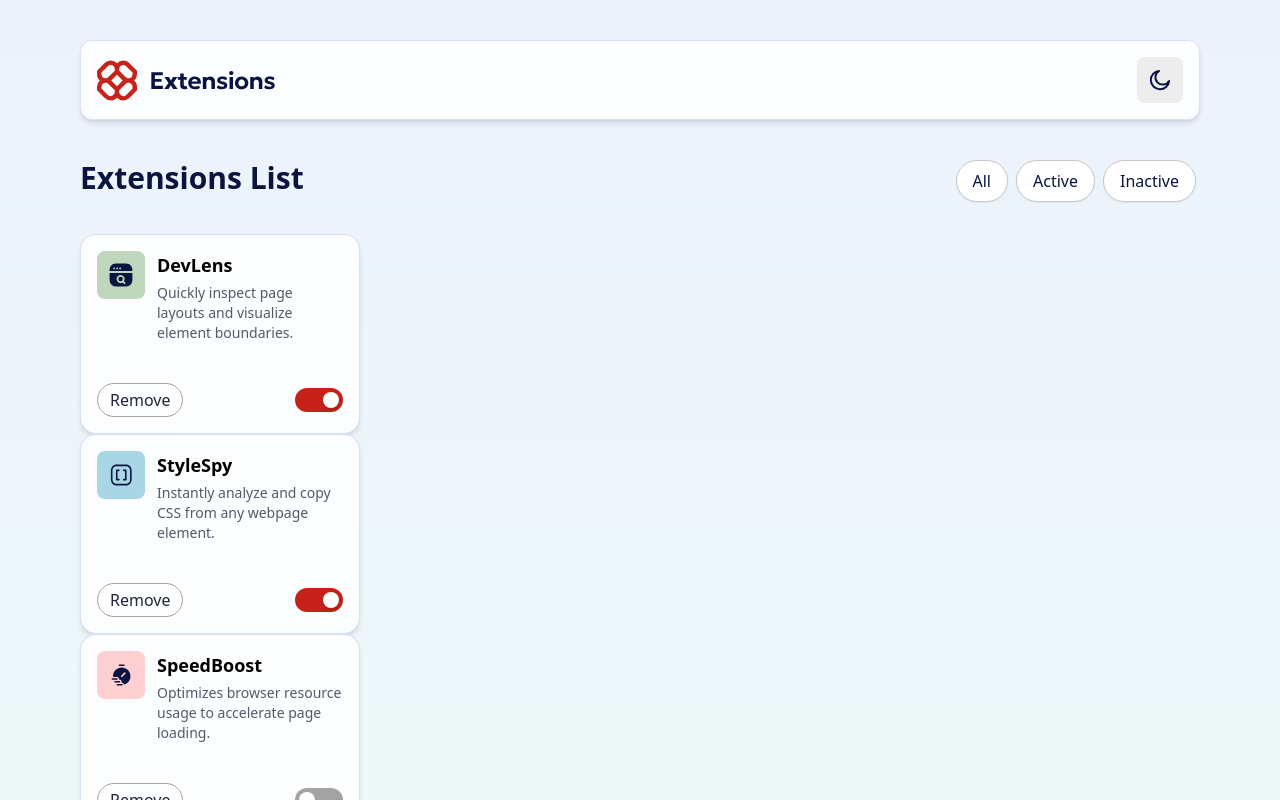
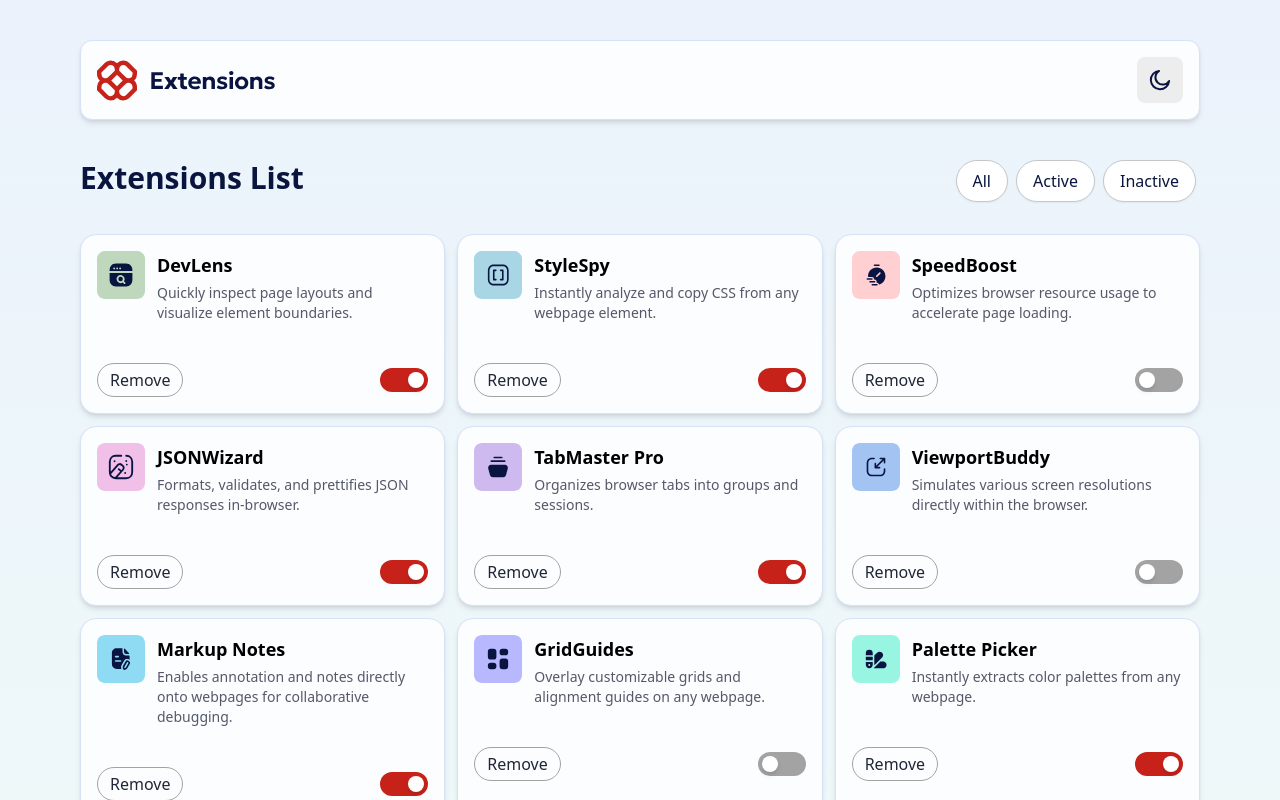
Before and after one commit to mmadiee/browser-extensions-manager-ui, a React (Vite) app: page / in a window 1280 px wide. Shown: the top 800 px of the page. Built offline with nearby package versions, Linux system fonts and the light colour scheme; a web font is replaced by a local one.

Commit message:
refactor ExtensionCard and ExtensionsContainer for improved layout and styling

```diff
--- a/src/components/ExtensionCard.tsx
+++ b/src/components/ExtensionCard.tsx
@@ -14,7 +14,7 @@ const ExtensionCard: React.FC<ExtensionProps> = ({id, name, description, logo, i
     const logoPath = logo;
 
     return (
-        <div className="rounded-2xl bg-neutral-0 shadow-md border border-neutral-200 w-1/4 p-4">
+        <div className="rounded-2xl bg-neutral-0 shadow-md border border-neutral-200 p-4">
             <div className="flex justify-around mb-10 items-start gap-3">
                 <img src={logoPath} alt={`${name} logo`} className="w-12 h-12"/>
                 <div>
--- a/src/components/ExtensionsContainer.tsx
+++ b/src/components/ExtensionsContainer.tsx
@@ -8,7 +8,8 @@ const ExtensionsContainer: React.FC = () => {
     const [extensions, setExtensions] = useState(extensionsData);
 
     return (
-        <div className="mx-20 my-8">
+        <div className="mx-20 my-8 pb-8">
+            <div className="grid lg:grid-cols-3 gap-3">
                 {
                     extensions.map(extension => (
                         <ExtensionCard
@@ -21,6 +22,7 @@ const ExtensionsContainer: React.FC = () => {
                         />
                     ))
                 }
+            </div>
 
         </div>
     )
```
Lines whose indentation alone changed are shown as unchanged.
